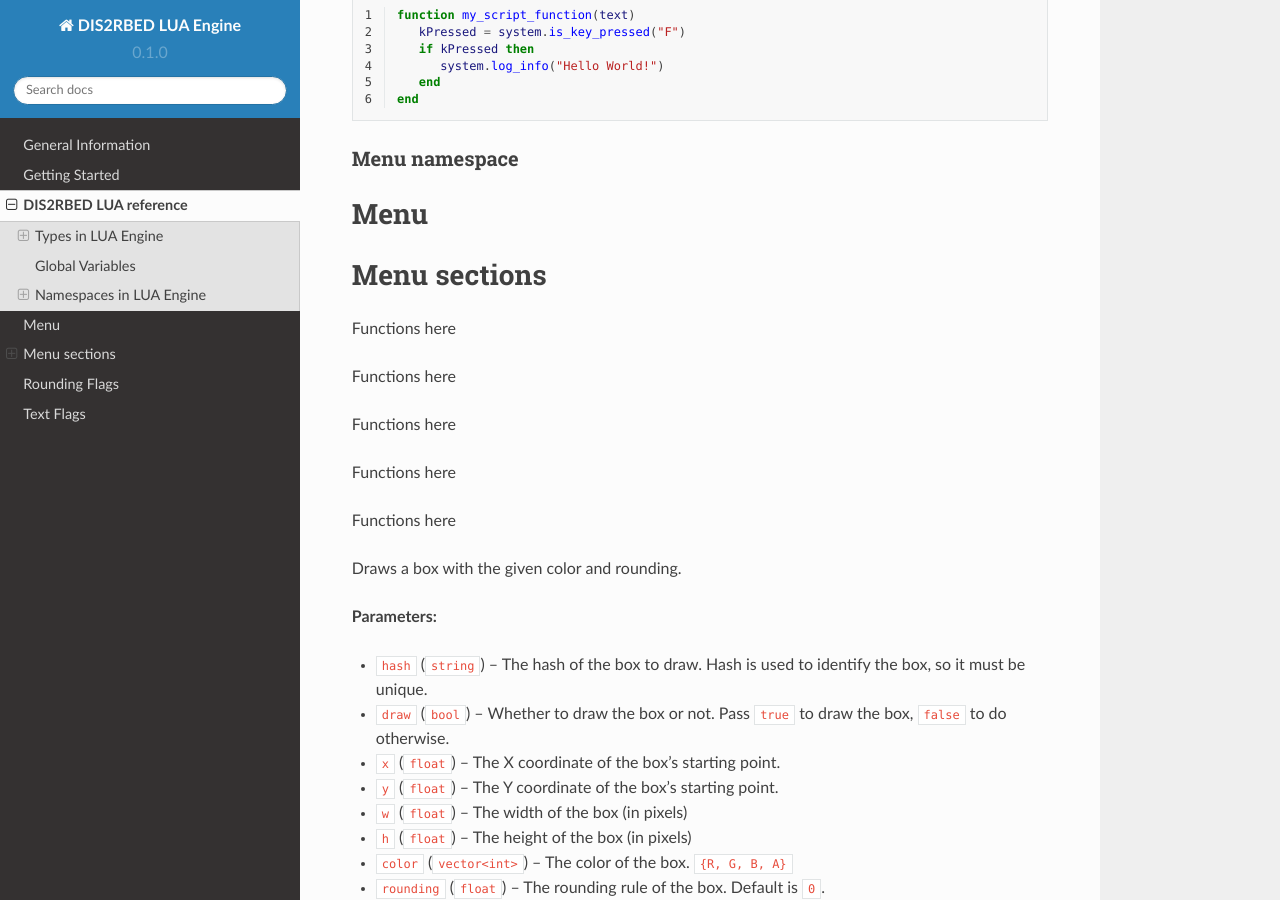
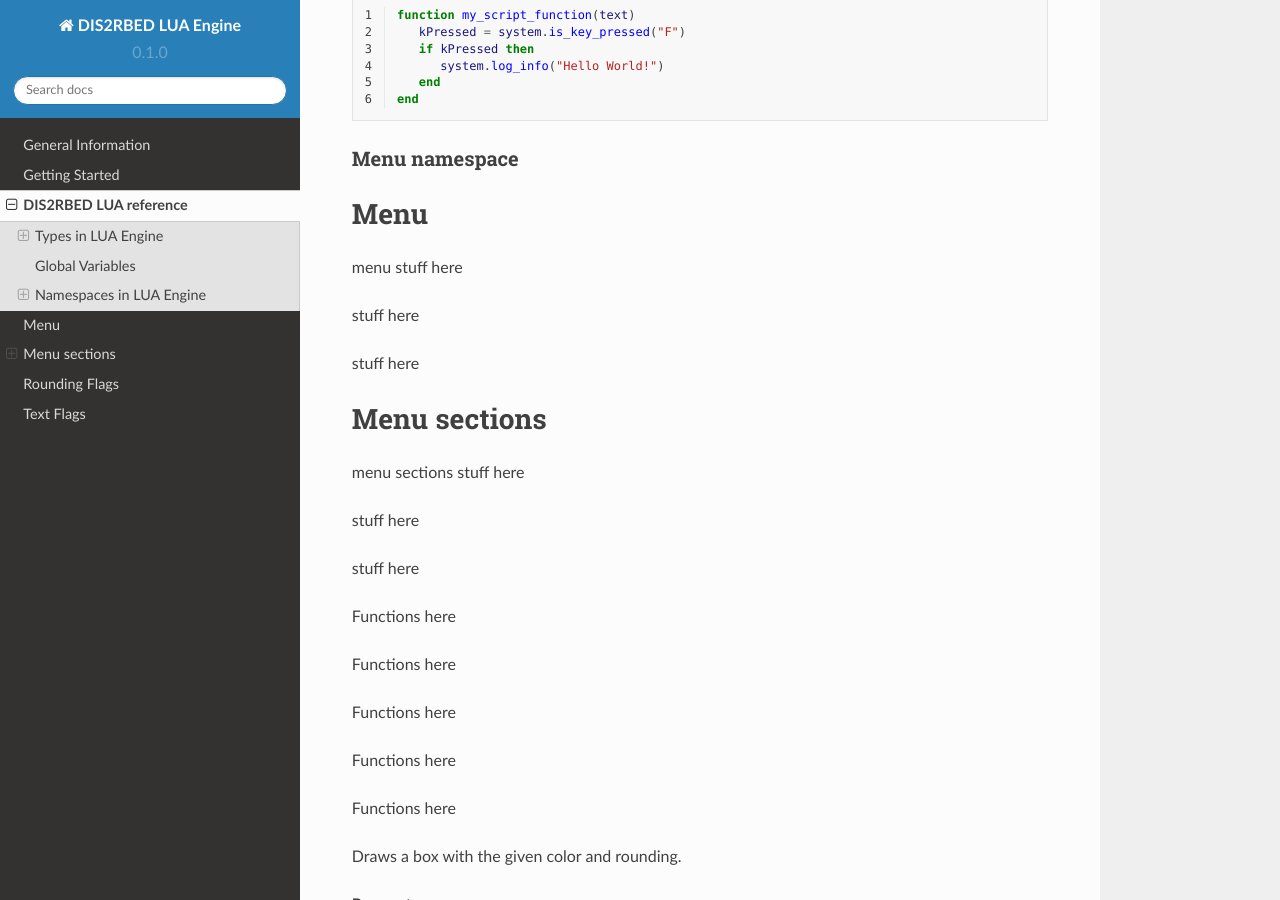
Before and after one commit to ItsK1tty/w1tchdocs, a Sphinx documentation site: the page built from docs/source/reference.rst, in a window 1280 px wide and 900 px high, scrolled down 9385 px. Built offline with Sphinx 7.4.7 and the Read the Docs theme 2.0.0, drawn with Linux system fonts in a browser that asks for light colours.

Commit message:
fix formatting once again

```diff
--- a/docs/source/reference.rst
+++ b/docs/source/reference.rst
@@ -509,20 +509,32 @@ Menu namespace
 Menu
 ==========
 
+menu stuff here
+
 int add_parent(name)
 ^^^^^^^^^^^^^^^^^^^^^^^^
 
+stuff here
+
 int add_parent(name)
 ^^^^^^^^^^^^^^^^^^^^^^^^
 
+stuff here
+
 Menu sections
 ==================
 
+menu sections stuff here
+
 int section_self_mods();
 ^^^^^^^^^^^^^^^^^^^^^^^^^^^^
 
+stuff here
+
 int section_self_mods();
 ^^^^^^^^^^^^^^^^^^^^^^^^^^^^
+
+stuff here
 
 
 .. _stats:
```
